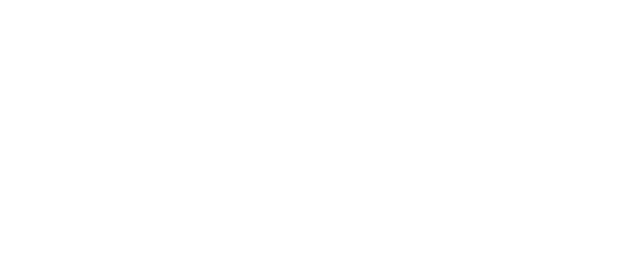
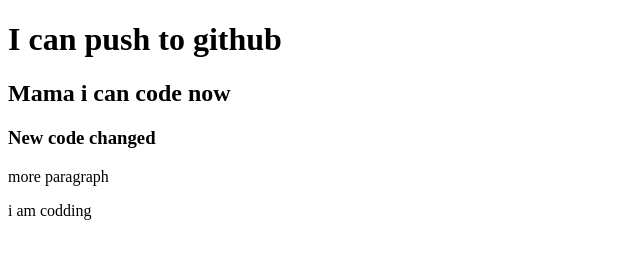
Before and after one commit to Munna3048/my-second-repo, a plain HTML site: page index.html in a window 1280 px wide. Shown: the whole page, without its empty margins (0-640 px from the left). Drawn offline with Linux system fonts and the light colour scheme.

Commit message:
second commit

```diff
--- a/index.html
+++ b/index.html
@@ -7,6 +7,12 @@
     <title>My second github repo</title>
 </head>
 <body>
+    <h1>I can push to github</h1>
+    <h2>Mama i can code now</h2>
+    <h3>New code changed</h3>
+    <p>more paragraph</p>
+    <p>i am codding
+    </p>
 
 
 </body>
```
